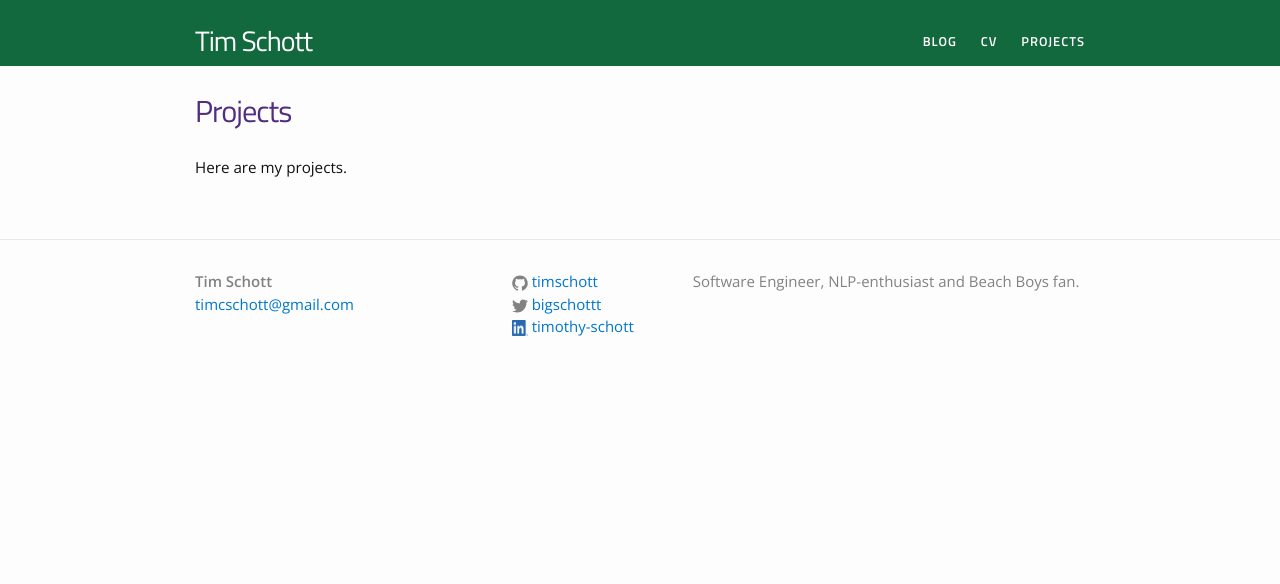
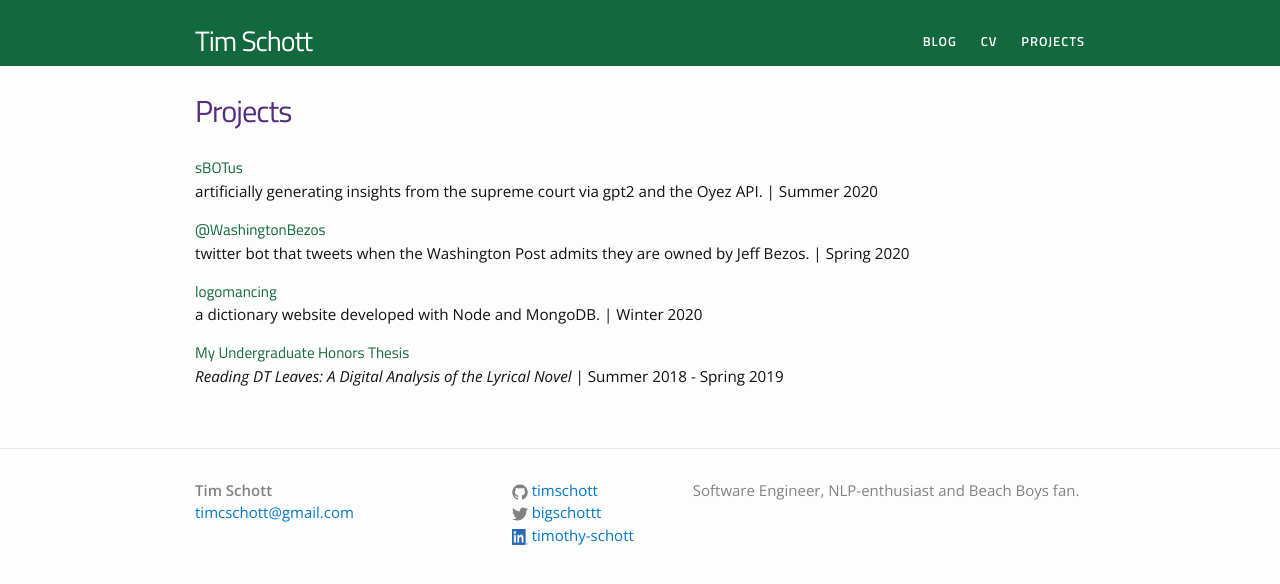
Before and after one commit to timschott/timschott.github.io, a Jekyll site: the page built from projects/projects.md, in a window 1280 px wide. Shown: the top 584 px of the page. Built offline with Jekyll 4.4.1, drawn with Linux system fonts in a browser that asks for light colours.

Commit message:
projects link works

```diff
--- a/projects.md
+++ /dev/null
@@ -1,21 +0,0 @@
----
-layout: page
-title: Projects
-permalink: /projects/
----
-
-Here are my projects.
-
-<ul class="listing">
-{% for project in site.projects %}
-  {% capture y %}{{project.date | date:"%Y"}}{% endcapture %}
-  {% if year != y %}
-    {% assign year = y %}
-    <li class="listing-separator">{{ y }}</li>
-  {% endif %}
-  <li class="listing-item">
-    <time datetime="{{ project.date | date:"%Y-%m-%d" }}">{{ project.date | date:"%Y-%m-%d" }}</time>
-    <a href="{{ project.url }}" title="{{ project.title }}">{{ project.title }}</a>
-  </li>
-{% endfor %}
-</ul>
--- /dev/null
+++ b/projects/projects.md
@@ -0,0 +1,24 @@
+---
+layout: page
+title: Projects
+permalink: /projects/
+---
+
+<ul class="listing">
+<li class="listing-item">
+    <a href="/projects/sbotus" title="sbotus">sBOTus</a>
+    <p> artificially generating insights from the supreme court via gpt2 and the Oyez API. | Summer 2020</p>
+</li>
+<li class="listing-item">
+    <a href="/projects/wapo" title="logomancing">@WashingtonBezos</a>
+	<p>twitter bot that tweets when the Washington Post admits they are owned by Jeff Bezos. | Spring 2020</p>
+</li>
+<li class="listing-item">
+    <a href="/projects/logomancing" title="logomancing">logomancing</a>
+    <p> a dictionary website developed with Node and MongoDB. | Winter 2020</p>
+</li>
+<li class="listing-item">
+    <a href="/projects/dtleaves" title="dtleaves">My Undergraduate Honors Thesis</a>
+    <p><i>Reading DT Leaves: A Digital Analysis of the Lyrical Novel</i> | Summer 2018 - Spring 2019</p>
+</li>
+</ul>
```
Also changed, not shown: projects/dtleaves.md (+1 -1 lines), projects/logmancing.md (+1 -1 lines), projects/sbotus.md (+1 -1 lines), projects/wapo.md (+1 -1 lines), images/washingtonbezos.png (added).
